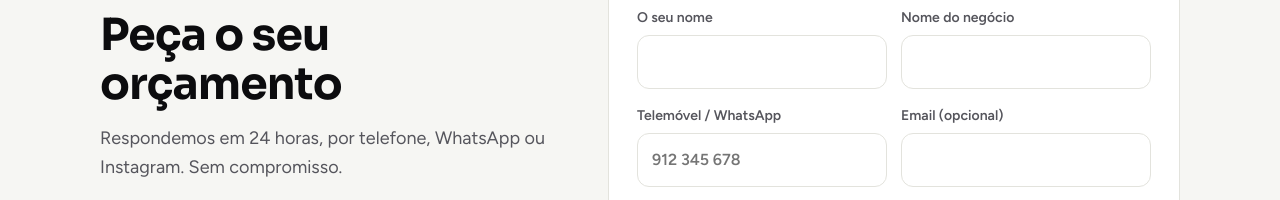
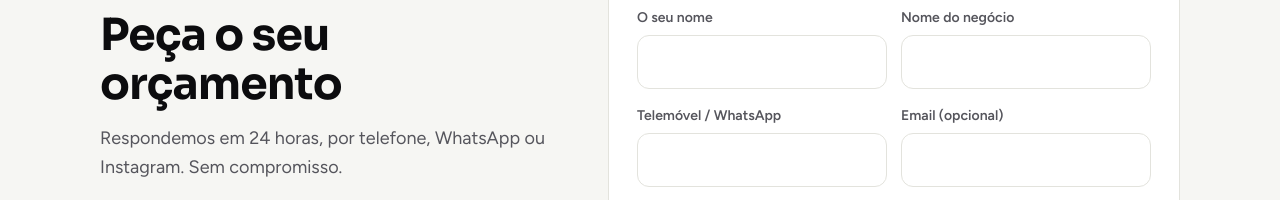
Before and after one commit to dosoares123-hash/dvplacasnfc-site, a plain HTML site: page teste-branco/index.html in a window 1280 px wide. Shown: the part 8248-8448 px from the top of the page. Drawn offline with nearby package versions, Linux system fonts and the light colour scheme; no server answers.

Commit message:
Páginas de teste: tirar o número de exemplo do telemóvel
Co-Authored-By: Claude Opus 5.5 <noreply@anthropic.com>
Claude-Session: https://claude.ai/code/session_01HVZASbfpwT6H27EjnazyPT

```diff
--- a/teste-branco/index.html
+++ b/teste-branco/index.html
@@ -545,7 +545,7 @@ footer a,footer p{color:#cfcfc8}
         <label for="fNeg">Nome do negócio<input id="fNeg" name="negocio" autocomplete="organization" maxlength="160"></label>
       </div>
       <div class="row2">
-        <label for="fTel">Telemóvel / WhatsApp<input id="fTel" name="telefone" type="tel" inputmode="tel" autocomplete="tel" required placeholder="912 345 678" maxlength="20"></label>
+        <label for="fTel">Telemóvel / WhatsApp<input id="fTel" name="telefone" type="tel" inputmode="tel" autocomplete="tel" required maxlength="20"></label>
         <label for="fEmail">Email (opcional)<input id="fEmail" name="email" type="email" inputmode="email" autocomplete="email" maxlength="160"></label>
       </div>
       <fieldset style="border:0;margin:0;padding:0;display:grid;gap:8px"><legend style="font-size:14px;font-weight:600;color:var(--muted);padding:0;margin-bottom:6px">Material</legend>
```
Also changed, not shown: teste-cores/index.html (+1 -1 lines).
